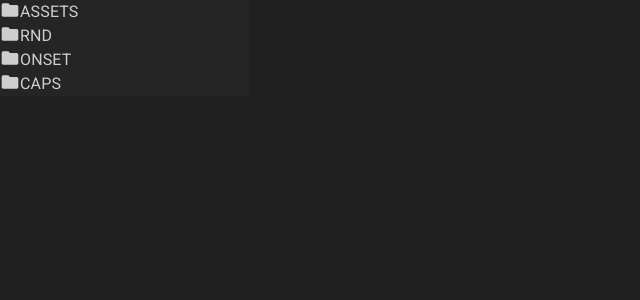
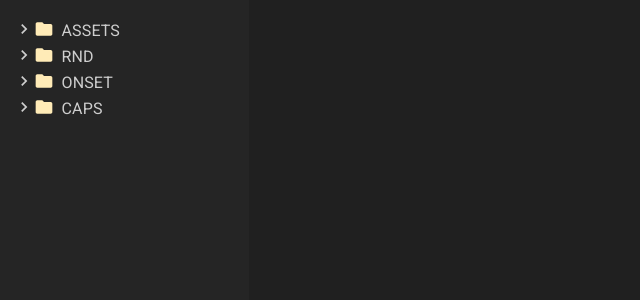
Before and after one commit to shyamrupadas/catalog-tree, a React (Vite) app: page / in a window 1280 px wide. Shown: the top 300 px of the page, without its empty margins (0-640 px from the left). Built offline with nearby package versions, Linux system fonts and the light colour scheme.

Commit message:
fix theme

```diff
--- a/src/FileSystem/FileSystem.tsx
+++ b/src/FileSystem/FileSystem.tsx
@@ -18,7 +18,7 @@ const folderValues: IFolderValues = {
 const sequenses = {
   ids: ['5', '6', '7', '8'],
   values: {
-    5: 'foo',
+    5: 'infc',
     6: 'foo1',
     7: 'foo2',
     8: 'foo3',
@@ -32,7 +32,7 @@ const shots = {
 
 export function FileSystem() {
   return (
-    <Box width={'249px'} height="100%">
+    <Box width="249px" height="100%" p="18px 0" bgcolor="#252525">
       <Stack>
         {folderIds.map(id => (
           <FileSystemItem key={id} data={folderValues[id as keyof IFolderValues]} />
--- a/src/FileSystemItem/FileSystemItem.tsx
+++ b/src/FileSystemItem/FileSystemItem.tsx
@@ -1,19 +1,49 @@
 import { useState } from 'react';
 
+import AddBoxIcon from '@mui/icons-material/AddBox';
+import DeleteIcon from '@mui/icons-material/Delete';
 import FolderIcon from '@mui/icons-material/Folder';
-import { Box, Typography } from '@mui/material';
+import KeyboardArrowDownIcon from '@mui/icons-material/KeyboardArrowDown';
+import KeyboardArrowRightIcon from '@mui/icons-material/KeyboardArrowRight';
+import { Box, Stack, Typography } from '@mui/material';
 
 interface IFileSystemItem {
   data: { title: string; childs: string[] };
 }
 
 export function FileSystemItem({ data }: IFileSystemItem) {
-  const [isHover, setIsHover] = useState(false);
+  const [isActive, setIsActive] = useState(false);
 
   return (
-    <Box display={'flex'} bgcolor="#252525" height={'100%'}>
-      <FolderIcon fontSize="small" />
-      <Typography>{data.title.toUpperCase()}</Typography>
-    </Box>
+    <>
+      <Box
+        display="flex"
+        justifyContent="space-between"
+        alignItems="center"
+        height={'26px'}
+        p="0 16.5px 0 14px"
+        bgcolor={isActive ? '#2e2e2e' : ''}
+        onClick={() => setIsActive(!isActive)}
+      >
+        <Box display={'flex'}>
+          {isActive ? <KeyboardArrowDownIcon fontSize="small" /> : <KeyboardArrowRightIcon fontSize="small" />}
+          <FolderIcon fontSize="small" color="folder" />
+          <Typography ml="7.5px">{data.title.toUpperCase()}</Typography>
+        </Box>
+        {isActive && (
+          <Box>
+            <AddBoxIcon fontSize="9" />
+            <DeleteIcon fontSize="9" />
+          </Box>
+        )}
+      </Box>
+      {isActive && (
+        <Stack>
+          {data.childs.map(id => (
+            <FileSystemItem key={id} data={{ title: id, childs: [] }} />
+          ))}
+        </Stack>
+      )}
+    </>
   );
 }
--- a/src/app/theme.ts
+++ b/src/app/theme.ts
@@ -11,6 +11,9 @@ export const theme = createTheme({
     warning: {
       main: '#ff005c',
     },
+    folder: {
+      main: '#ffebb7',
+    },
     background: {
       default: '#202020',
     },
```
